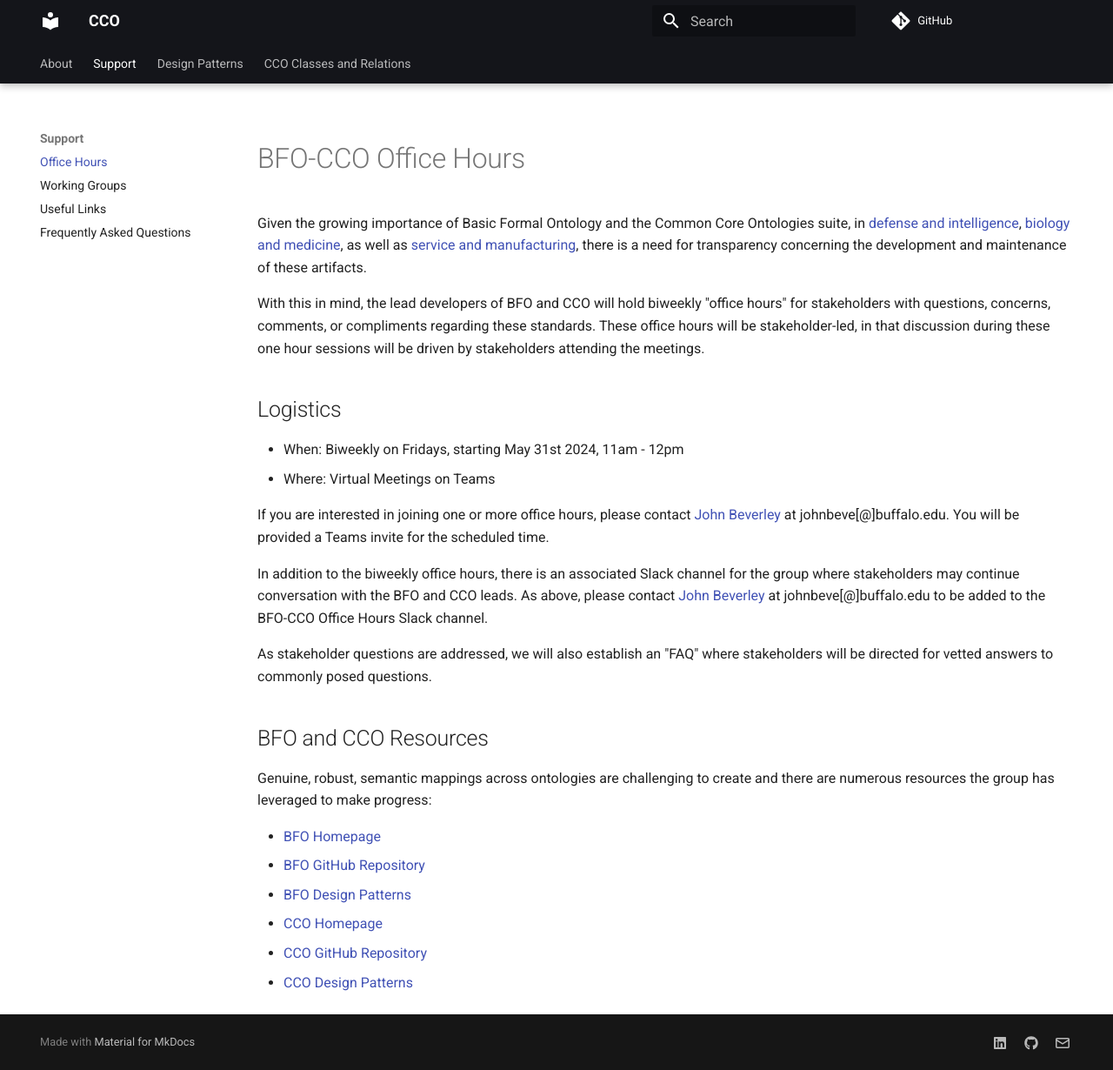
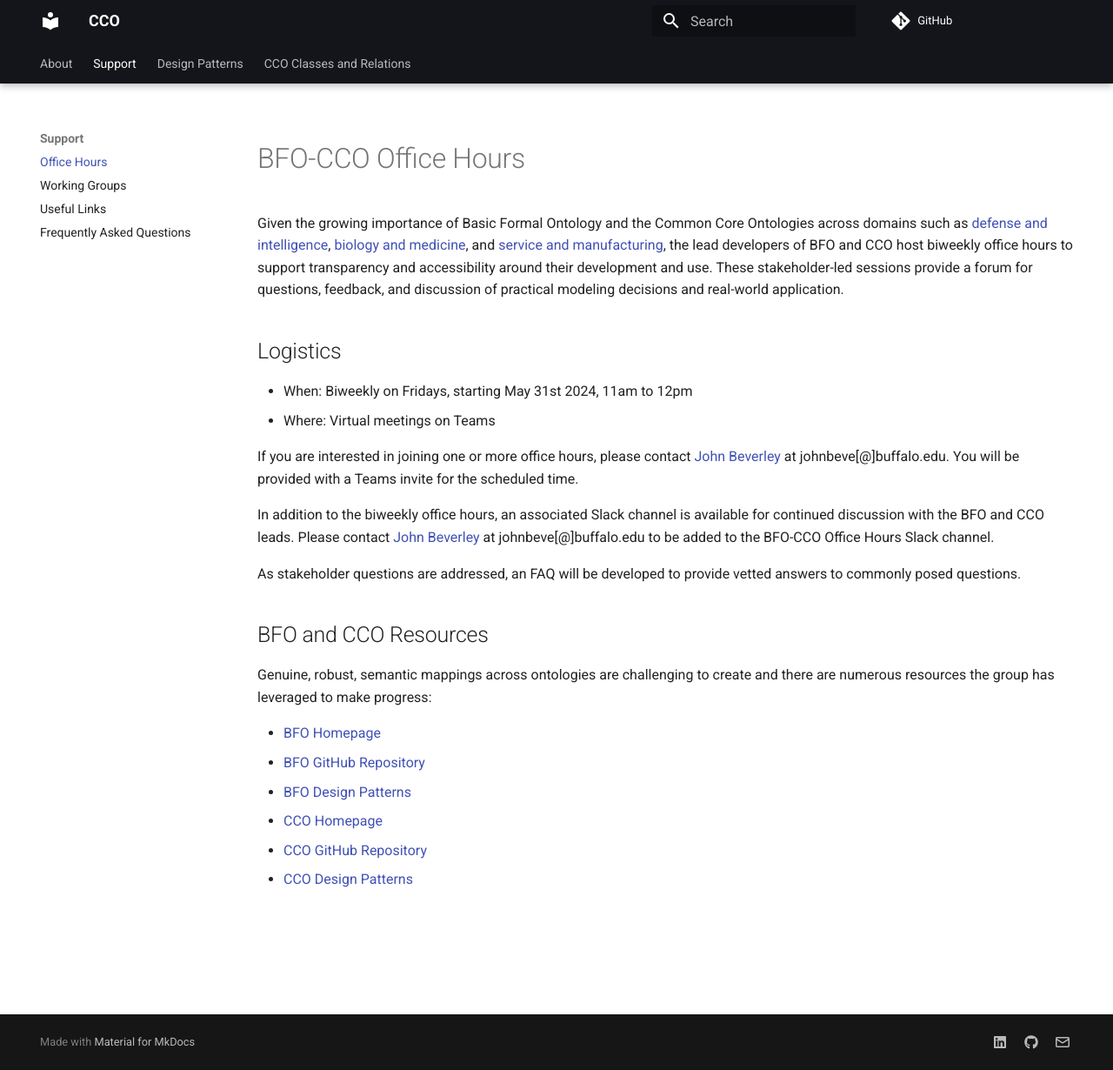
Before and after one commit to CommonCoreOntology/cco-webpage, an MkDocs documentation site: the page built from docs/office-hours.md, in a window 1280 px wide and 1230 px high. Shown: the whole window at 87% size. Built offline with MkDocs 1.6.1 and Material for MkDocs 9.7.7, drawn with Linux system fonts in a browser that asks for light colours; comment, search, counter and statistics services are not loaded.

Commit message:
Update Office Hours description and logistics text

```diff
--- a/docs/office-hours.md
+++ b/docs/office-hours.md
@@ -5,22 +5,28 @@
 <body>
 <h1>BFO-CCO Office Hours</h1>
 
-<p>Given the growing importance of Basic Formal Ontology and the Common Core Ontologies suite, in <a href="https://www.buffalo.edu/cas/philosophy/news/latestnews/smith-top-level-ontologies.html" class="custom-color">defense and intelligence</a>, <a href="https://obofoundry.org/" class="custom-color">biology and medicine</a>, as well as <a href="https://spec.industrialontologies.org/iof/" class="custom-color">service and manufacturing</a>, there is a need for transparency concerning the development and maintenance of these artifacts.</p>
-
-<p>With this in mind, the lead developers of BFO and CCO will hold biweekly "office hours" for stakeholders with questions, concerns, comments, or compliments regarding these standards. These office hours will be stakeholder-led, in that discussion during these one hour sessions will be driven by stakeholders attending the meetings.
+<p>
+Given the growing importance of Basic Formal Ontology and the Common Core Ontologies across domains such as <a href="https://www.buffalo.edu/cas/philosophy/news/latestnews/smith-top-level-ontologies.html" class="custom-color">defense and intelligence</a>, <a href="https://obofoundry.org/" class="custom-color">biology and medicine</a>, and <a href="https://spec.industrialontologies.org/iof/" class="custom-color">service and manufacturing</a>, the lead developers of BFO and CCO host biweekly office hours to support transparency and accessibility around their development and use. These stakeholder-led sessions provide a forum for questions, feedback, and discussion of practical modeling decisions and real-world application.
+</p>
 
 <h2>Logistics</h2>
 
 <ul>
-    <li>When: Biweekly on Fridays, starting May 31st 2024, 11am - 12pm</li>
-    <li>Where: Virtual Meetings on Teams</li>
+  <li>When: Biweekly on Fridays, starting May 31st 2024, 11am to 12pm</li>
+  <li>Where: Virtual meetings on Teams</li>
 </ul>
 
-<p>If you are interested in joining one or more office hours, please contact <a href="https://johnbeverley.com/" class="custom-color">John Beverley</a> at johnbeve[@]buffalo.edu. You will be provided a Teams invite for the scheduled time.</p>
+<p>
+If you are interested in joining one or more office hours, please contact <a href="https://johnbeverley.com/" class="custom-color">John Beverley</a> at johnbeve[@]buffalo.edu. You will be provided with a Teams invite for the scheduled time.
+</p>
 
-<p>In addition to the biweekly office hours, there is an associated Slack channel for the group where stakeholders may continue conversation with the BFO and CCO leads. As above, please contact <a href="https://johnbeverley.com/" class="custom-color">John Beverley</a> at johnbeve[@]buffalo.edu to be added to the BFO-CCO Office Hours Slack channel.</p>
+<p>
+In addition to the biweekly office hours, an associated Slack channel is available for continued discussion with the BFO and CCO leads. Please contact <a href="https://johnbeverley.com/" class="custom-color">John Beverley</a> at johnbeve[@]buffalo.edu to be added to the BFO-CCO Office Hours Slack channel.
+</p>
 
-<p>As stakeholder questions are addressed, we will also establish an "FAQ" where stakeholders will be directed for vetted answers to commonly posed questions.<p>
+<p>
+As stakeholder questions are addressed, an FAQ will be developed to provide vetted answers to commonly posed questions.
+</p>
 
 <h2>BFO and CCO Resources</h2>
 
```
